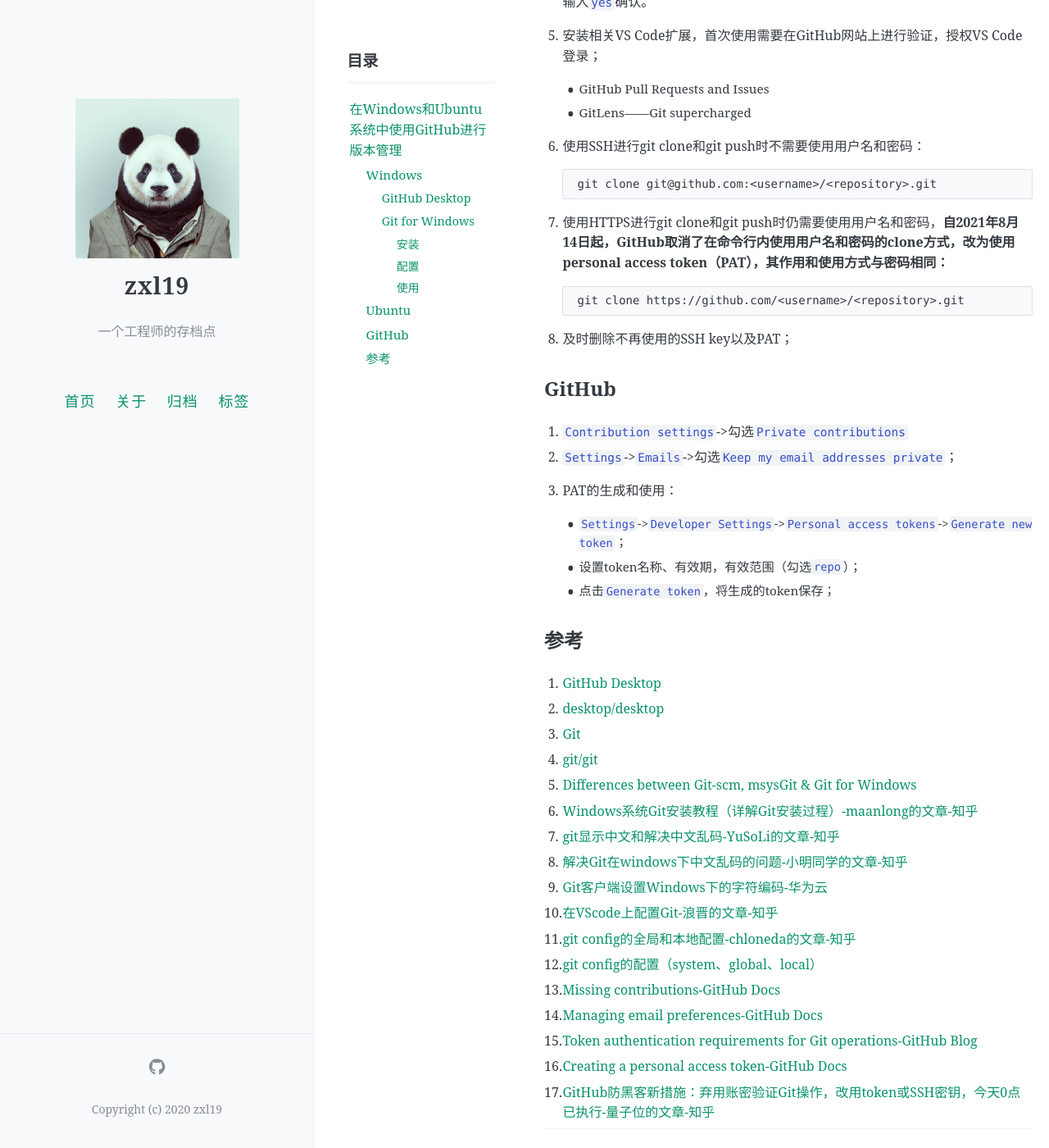
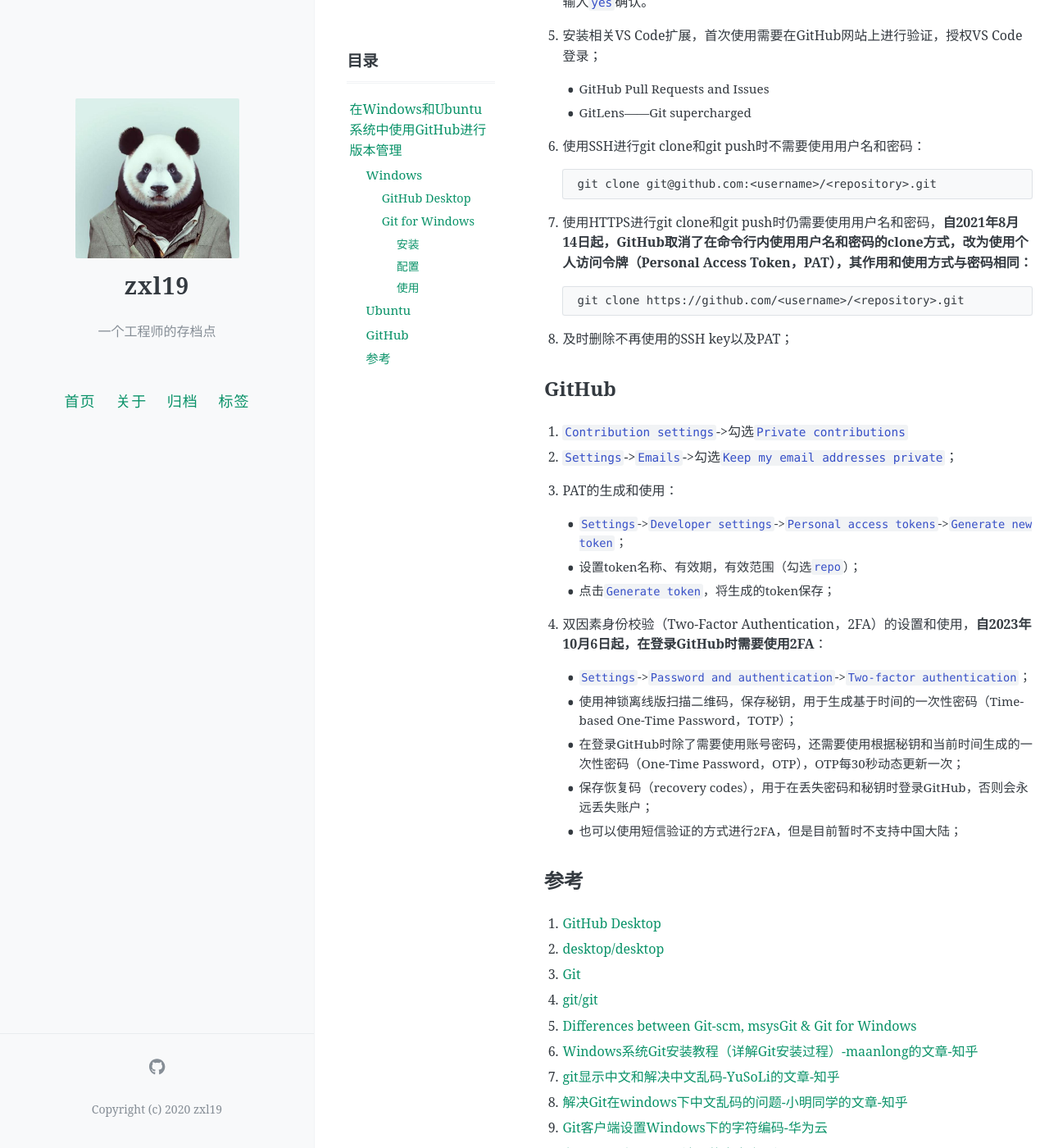
Before and after one commit to zxl19/zxl19.github.io, a Jekyll site: the page built from _posts/2020-06-25-github-setup.md, in a window 1280 px wide and 1400 px high, scrolled down 2863 px. Shown: the whole window at 82% size. Built offline with Jekyll 4.4.1, drawn with Linux system fonts in a browser that asks for light colours; comment, search, counter and statistics services are not loaded; some of the changed text lies outside the part shown.

Commit message:
Update Posts

````diff
--- a/_posts/2020-06-25-github-setup.md
+++ b/_posts/2020-06-25-github-setup.md
@@ -126,7 +126,7 @@ GitHub Desktop是GitHub开发的客户端，使用图形化交互界面代替了
     git clone git@github.com:<username>/<repository>.git
     ```
 
-7. 使用HTTPS进行git clone和git push时仍需要使用用户名和密码，**自2021年8月14日起，GitHub取消了在命令行内使用用户名和密码的clone方式，改为使用personal access token（PAT），其作用和使用方式与密码相同：**
+7. 使用HTTPS进行git clone和git push时仍需要使用用户名和密码，**自2021年8月14日起，GitHub取消了在命令行内使用用户名和密码的clone方式，改为使用个人访问令牌（Personal Access Token，PAT），其作用和使用方式与密码相同：**
 
     ```shell
     git clone https://github.com/<username>/<repository>.git
@@ -140,9 +140,17 @@ GitHub Desktop是GitHub开发的客户端，使用图形化交互界面代替了
 2. `Settings`->`Emails`->勾选`Keep my email addresses private`；
 3. PAT的生成和使用：
 
-    - `Settings`->`Developer Settings`->`Personal access tokens`->`Generate new token`；
+    - `Settings`->`Developer settings`->`Personal access tokens`->`Generate new token`；
     - 设置token名称、有效期，有效范围（勾选`repo`）；
     - 点击`Generate token`，将生成的token保存；
+
+4. 双因素身份校验（Two-Factor Authentication，2FA）的设置和使用，**自2023年10月6日起，在登录GitHub时需要使用2FA**：
+
+    - `Settings`->`Password and authentication`->`Two-factor authentication`；
+    - 使用神锁离线版扫描二维码，保存秘钥，用于生成基于时间的一次性密码（Time-based One-Time Password，TOTP）；
+    - 在登录GitHub时除了需要使用账号密码，还需要使用根据秘钥和当前时间生成的一次性密码（One-Time Password，OTP），OTP每30秒动态更新一次；
+    - 保存恢复码（recovery codes），用于在丢失密码和秘钥时登录GitHub，否则会永远丢失账户；
+    - 也可以使用短信验证的方式进行2FA，但是目前暂时不支持中国大陆；
 
 ## 参考
 
@@ -163,3 +171,6 @@ GitHub Desktop是GitHub开发的客户端，使用图形化交互界面代替了
 15. [Token authentication requirements for Git operations-GitHub Blog](https://github.blog/2020-12-15-token-authentication-requirements-for-git-operations/)
 16. [Creating a personal access token-GitHub Docs](https://docs.github.com/en/authentication/keeping-your-account-and-data-secure/creating-a-personal-access-token)
 17. [GitHub防黑客新措施：弃用账密验证Git操作，改用token或SSH密钥，今天0点已执行-量子位的文章-知乎](https://zhuanlan.zhihu.com/p/399759963)
+18. [GitHub强制要求开启两步验证了，但是1password要收费，怎么办？-游凯超的文章-知乎](https://zhuanlan.zhihu.com/p/615693483)
+19. [GitHub要求2FA？不慌，有它帮你-神锁离线版的文章-知乎](https://zhuanlan.zhihu.com/p/512717901)
+20. [开启GitHub的2FA-bilibili](https://www.bilibili.com/video/BV1sU4y1S7LA)
````
Also changed, not shown: _posts/2023-09-07-pt-setup.md (added, +60 -0 lines).
